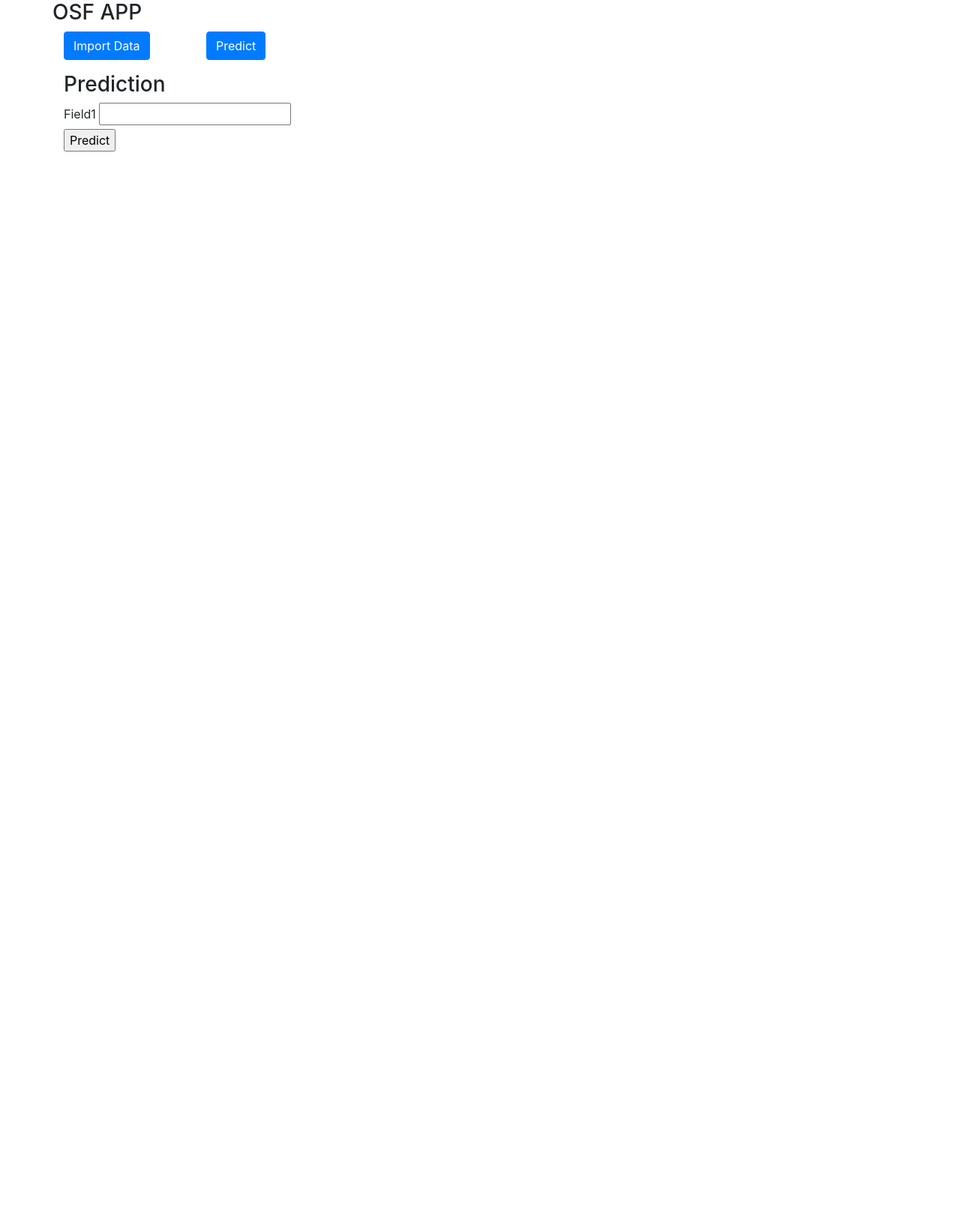
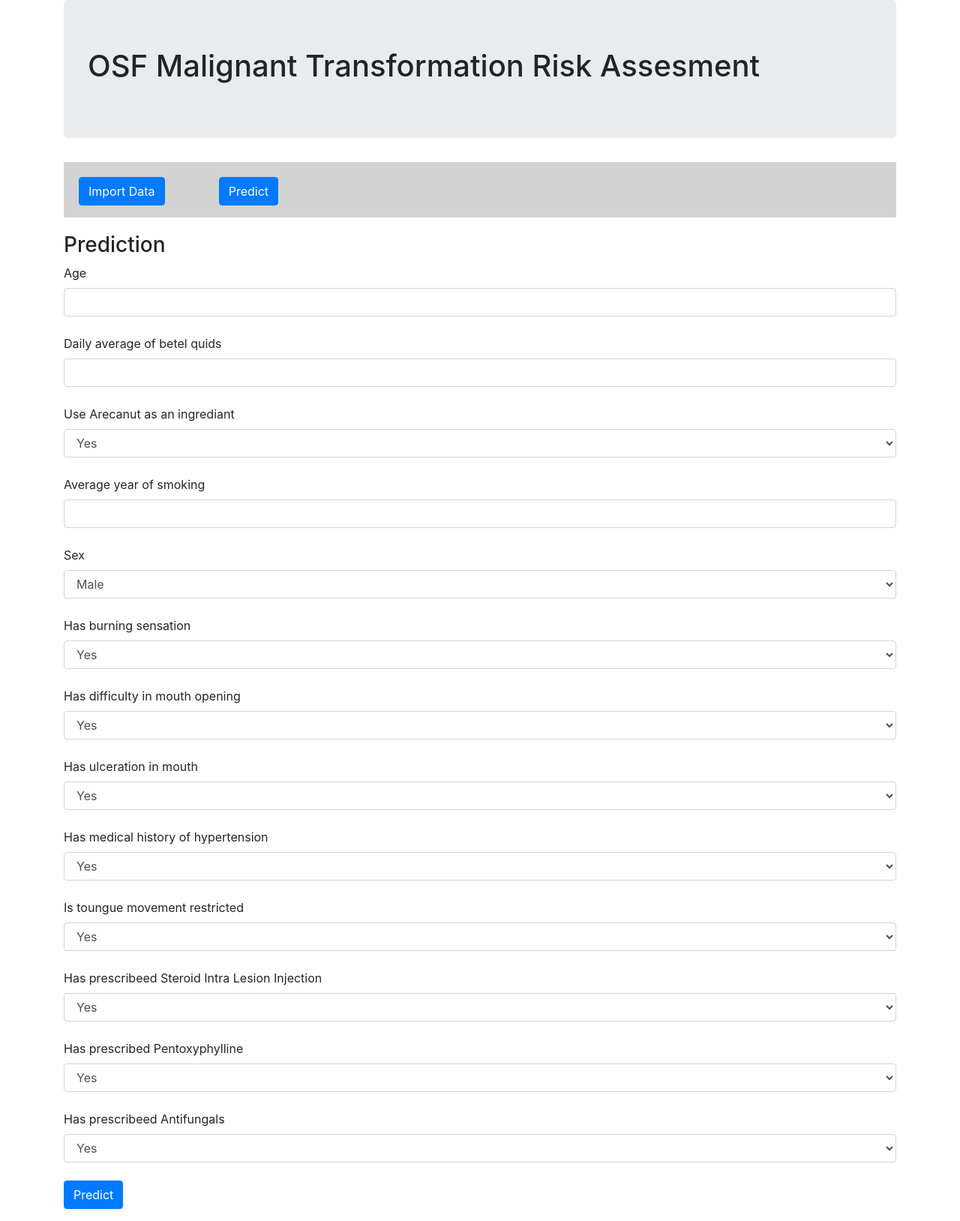
Before and after one commit to namila/osf_app, a Flask app: page /prediction in a window 1280 px wide. Shown: the whole page at 75% size. Before the commit the page ends 202 px from the top, so only its background shows below. Run offline with Flask 2, Linux system fonts and the light colour scheme; some libraries are stand-ins or nearby versions.

Commit message:
New Fields added

```diff
--- a/prediction_form.py
+++ b/prediction_form.py
@@ -1,8 +1,20 @@
 
 from flask_wtf import FlaskForm
-from wtforms import StringField, SubmitField
+from wtforms import validators, StringField, IntegerField, FloatField, SubmitField, SelectField
 
 class PredictionForm(FlaskForm):
-    field_1 = StringField('Field1')
-    field_2 = StringField('Field2')
-    submit = SubmitField('Predict')
+    # field_1 = StringField(label = 'Field1',validators=[validators.Length(min=4, max=25)])
+    age = FloatField(label ='Age', render_kw = {'class': 'form-control'})
+    daily_average_of_betal_quids = FloatField(label = 'Daily average of betel quids', render_kw = {'class': 'form-control'})
+    has_arecanut_as_an_ingrediant = SelectField(label = 'Use Arecanut as an ingrediant', choices = [('1','Yes'),('0','No')], coerce = int, render_kw = {'class': 'form-control'})
+    average_years_of_smoking = FloatField(label ='Average year of smoking', render_kw = {'class': 'form-control'})
+    sex = SelectField(label = 'Sex', choices = ['Male', 'Female'], render_kw = {'class': 'form-control'})
+    has_burning_sensation = SelectField(label = 'Has burning sensation', choices = [('1','Yes'),('0','No')], coerce = int, render_kw = {'class': 'form-control'})
+    has_difficulty_in_mouth_opening = SelectField(label = 'Has difficulty in mouth opening', choices = [('1','Yes'),('0','No')], coerce = int, render_kw = {'class': 'form-control'})
+    has_ulceration = SelectField(label = 'Has ulceration in mouth', choices = [('1','Yes'),('0','No')], coerce = int, render_kw = {'class': 'form-control'})
+    has_medical_history_of_hypertension = SelectField(label = 'Has medical history of hypertension', choices = [('1','Yes'),('0','No')], coerce = int, render_kw = {'class': 'form-control'})
+    is_toungue_movement_restricted = SelectField(label = 'Is toungue movement restricted', choices = [('1','Yes'),('0','No')], coerce = int, render_kw = {'class': 'form-control'})
+    has_prescribed_steroid_intra_lesional_injection = SelectField(label = 'Has prescribeed Steroid Intra Lesion Injection', choices = [('1','Yes'),('0','No')], coerce = int, render_kw = {'class': 'form-control'})
+    has_prescribed_pentoxyphylline = SelectField(label = 'Has prescribed Pentoxyphylline', choices = [('1','Yes'),('0','No')], coerce = int, render_kw = {'class': 'form-control'})
+    is_prescribed_antifungals = SelectField(label = 'Has prescribeed Antifungals', choices = [('1','Yes'),('0','No')], coerce = int, render_kw = {'class': 'form-control'})
+    submit = SubmitField('Predict', render_kw = {'class': 'btn btn-primary'})
--- /dev/null
+++ b/static/css/main.css
@@ -0,0 +1,6 @@
+#action-buttons{
+    padding-top: 20px;
+    padding-left: 20px;
+    margin-bottom: 20px;
+    background: lightgrey;
+}
--- a/templates/base.html
+++ b/templates/base.html
@@ -4,6 +4,7 @@
         <meta name="viewport" content="width=device-width, initial-scale=1, shrink-to-fit=no">
         <link rel="stylesheet" href="https://stackpath.bootstrapcdn.com/bootstrap/4.3.1/css/bootstrap.min.css"
         integrity="sha384-ggOyR0iXCbMQv3Xipma34MD+dH/1fQ784/j6cY/iJTQUOhcWr7x9JvoRxT2MZw1T" crossorigin="anonymous">
+        <link rel="stylesheet" href="{{ url_for('static', filename='css/main.css') }}">
 
         <title>
             OSF App
@@ -11,7 +12,11 @@
     </head>
     <body>
         <div class="container">
-            <h3 class="row">OSF APP</h3>
+
+            <div class="jumbotron">
+                <h1>OSF Malignant Transformation Risk Assesment</h1>
+            </div>
+            <div id="action-buttons">
                 <div class="row">
                     <form class="col-md-2" method="get" action="/data-import">
                         <button class="btn btn-primary">Import Data</button>
@@ -19,8 +24,7 @@
                     <form class="col-md-2" method="get" action="/prediction">
                         <button class="btn btn-primary">Predict</button>
                     </form>
-
-
+                </div>
             </div>
             {% block content %}
             {% endblock %}
--- a/templates/prediction.html
+++ b/templates/prediction.html
@@ -3,8 +3,37 @@
 <h3>Prediction</h3>
 <form method="post">
     {{form.hidden_tag()}}
-    {{ form.field_1.label }} {{form.field_1}}
+    {{ form.age.label }} {{form.age}}
+    <br/>
+    {{ form.daily_average_of_betal_quids.label }} {{form.daily_average_of_betal_quids}}
+    <br/>
+    {{ form.has_arecanut_as_an_ingrediant.label }} {{form.has_arecanut_as_an_ingrediant}}
+    <br/>
+    {{ form.average_years_of_smoking.label }} {{form.average_years_of_smoking}}
+    <br/>
+    {{ form.sex.label }} {{form.sex}}
+    <br/>
+    {{ form.has_burning_sensation.label }} {{form.has_burning_sensation}}
+    <br/>
+    {{ form.has_difficulty_in_mouth_opening.label }} {{form.has_difficulty_in_mouth_opening}}
+    <br/>
+    {{ form.has_ulceration.label }} {{form.has_ulceration}}
+    <br/>
+    {{ form.has_medical_history_of_hypertension.label }} {{form.has_medical_history_of_hypertension}}
+    <br/>
+    {{ form.is_toungue_movement_restricted.label }} {{form.is_toungue_movement_restricted}}
+    <br/>
+    {{ form.has_prescribed_steroid_intra_lesional_injection.label }} {{form.has_prescribed_steroid_intra_lesional_injection}}
+    <br/>
+    {{ form.has_prescribed_pentoxyphylline.label }} {{form.has_prescribed_pentoxyphylline}}
+    <br/>
+    {{ form.is_prescribed_antifungals.label }} {{form.is_prescribed_antifungals}}
     <br/>
     {{form.submit()}}
 </form>
+    {% for field, errors in form.errors.items() %}
+        <div class="alert alert-danger" >
+            {{ ', '.join(errors) }}
+        </div>
+    {% endfor %}
 {% endblock %}
```
Lines whose indentation alone changed are shown as unchanged.
